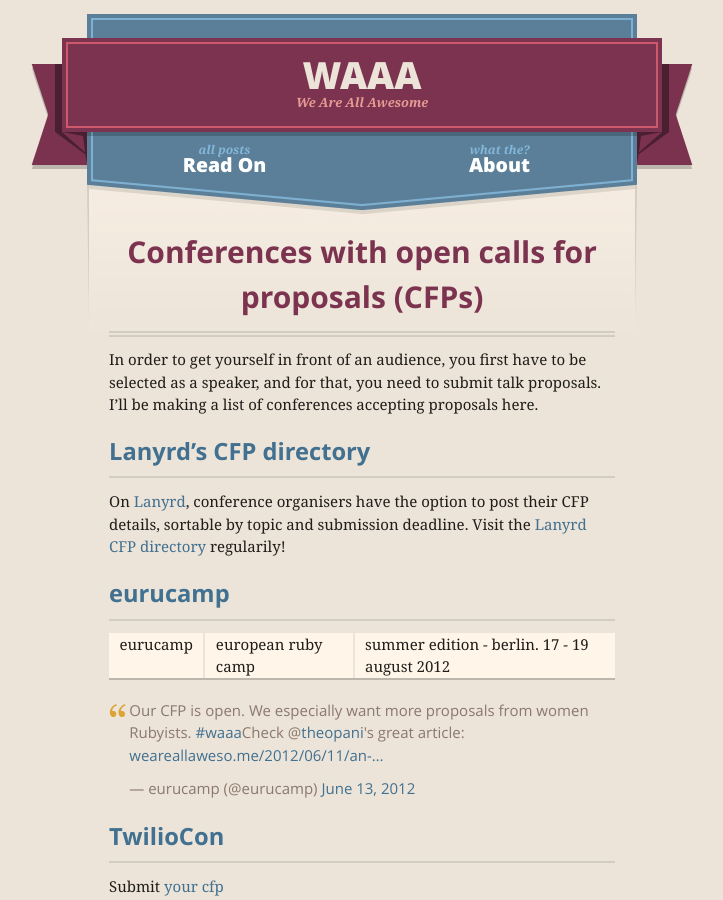
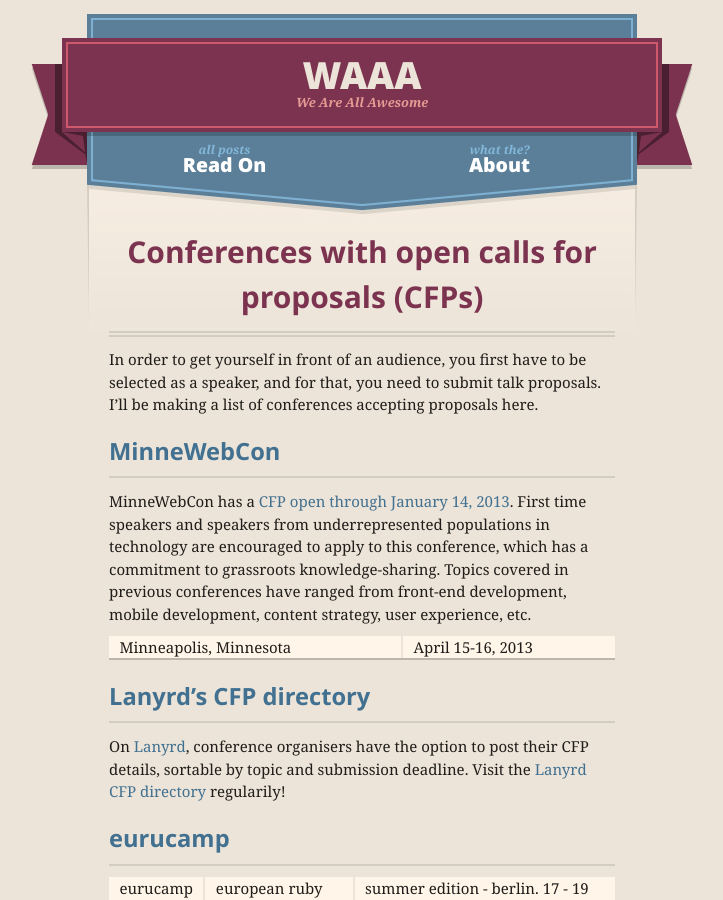
Before and after one commit to janl/waaa, a Jekyll site: the page built from _posts/2012-06-13-conferences-with-open-cfps.md, in a window 1280 px wide and 900 px high. Shown: the whole window, without its empty margins (278-1001 px from the left). Built offline with Jekyll 4.4.1, drawn with Linux system fonts in a browser that asks for light colours; nearby versions of some CDN libraries; comment, search, counter and statistics services are not loaded.

Commit message:
Update _posts/2012-06-13-conferences-with-open-cfps.md

```diff
--- a/_posts/2012-06-13-conferences-with-open-cfps.md
+++ b/_posts/2012-06-13-conferences-with-open-cfps.md
@@ -10,6 +10,12 @@
 <style>
 .twt-reply { display: none; }
 </style>
+
+##[MinneWebCon](http://minnewebcon.org/)
+
+MinneWebCon has a [CFP open through January 14, 2013](http://minnewebcon.org/speak). First time speakers and speakers from underrepresented populations in technology are encouraged to apply to this conference, which has a commitment to grassroots knowledge-sharing.  Topics covered in previous conferences have ranged from front-end development, mobile development, content strategy, user experience, etc.
+
+Minneapolis, Minnesota | April 15-16, 2013
 
 ##[Lanyrd's CFP directory](http://lanyrd.com/calls/)
 
```
